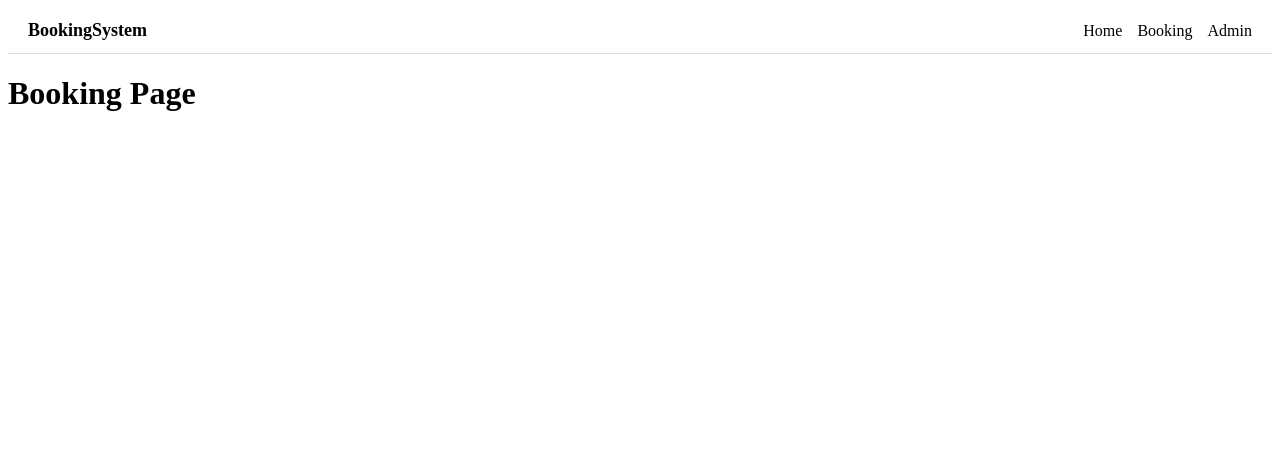
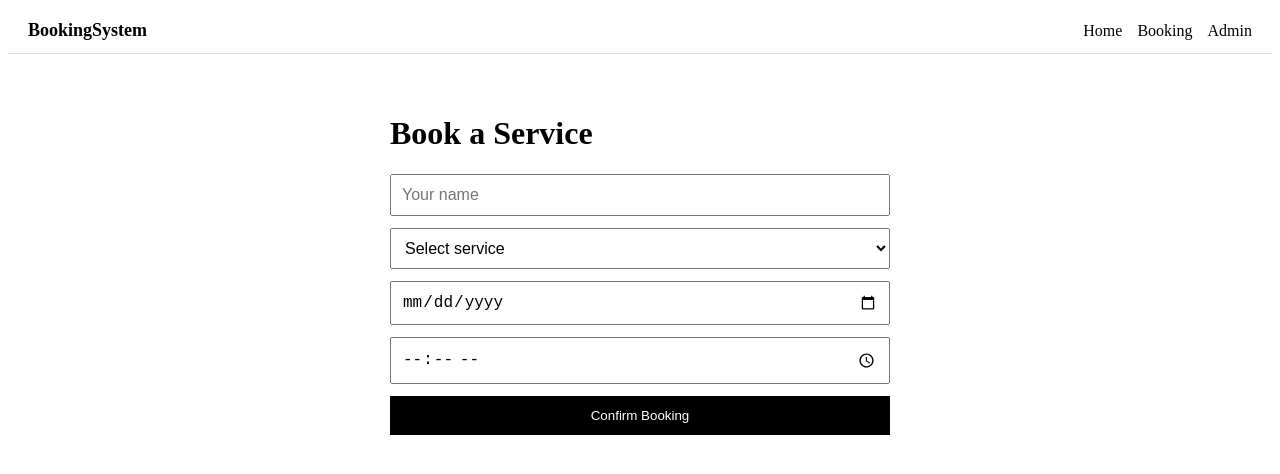
Before and after one commit to SifenAbduselam/booking_system, a React (Vite) app: page /booking in a window 1280 px wide. Shown: the top 474 px of the page. Built offline with nearby package versions, Linux system fonts and the light colour scheme.

Commit message:
redesign booking page

```diff
--- a/src/pages/Booking.jsx
+++ b/src/pages/Booking.jsx
@@ -1,3 +1,119 @@
+import { useState } from "react";
+
 export default function Booking() {
-  return <h1>Booking Page</h1>;
+  const [form, setForm] = useState({
+    name: "",
+    service: "",
+    date: "",
+    time: "",
+  });
+
+  function handleChange(e) {
+    setForm({
+      ...form,
+      [e.target.name]: e.target.value,
+    });
+  }
+
+  function handleSubmit(e) {
+    e.preventDefault();
+
+    const newBooking = {
+      ...form,
+      id: Date.now(),
+      status: "New",
+    };
+
+    const existing = JSON.parse(localStorage.getItem("bookings")) || [];
+    localStorage.setItem(
+      "bookings",
+      JSON.stringify([...existing, newBooking])
+    );
+
+    alert("Booking saved!");
+
+    setForm({
+      name: "",
+      service: "",
+      date: "",
+      time: "",
+    });
+  }
+
+  return (
+    <div style={styles.container}>
+      <h1>Book a Service</h1>
+
+      <form onSubmit={handleSubmit} style={styles.form}>
+        <input
+          name="name"
+          placeholder="Your name"
+          value={form.name}
+          onChange={handleChange}
+          style={styles.input}
+          required
+        />
+
+        <select
+          name="service"
+          value={form.service}
+          onChange={handleChange}
+          style={styles.input}
+          required
+        >
+          <option value="">Select service</option>
+          <option value="Photography">Photography</option>
+          <option value="Bakery">Bakery</option>
+          <option value="Clinic">Clinic</option>
+          <option value="Hotel">Hotel</option>
+        </select>
+
+        <input
+          type="date"
+          name="date"
+          value={form.date}
+          onChange={handleChange}
+          style={styles.input}
+          required
+        />
+
+        <input
+          type="time"
+          name="time"
+          value={form.time}
+          onChange={handleChange}
+          style={styles.input}
+          required
+        />
+
+        <button type="submit" style={styles.button}>
+          Confirm Booking
+        </button>
+      </form>
+    </div>
+  );
 }
+
+const styles = {
+  container: {
+    padding: "40px",
+    maxWidth: "500px",
+    margin: "0 auto",
+  },
+  form: {
+    display: "flex",
+    flexDirection: "column",
+    gap: "12px",
+  },
+  input: {
+    padding: "10px",
+    fontSize: "16px",
+  },
+  button: {
+    padding: "12px",
+    backgroundColor: "black",
+    color: "white",
+    border: "none",
+    cursor: "pointer",
+  },
+};
```
